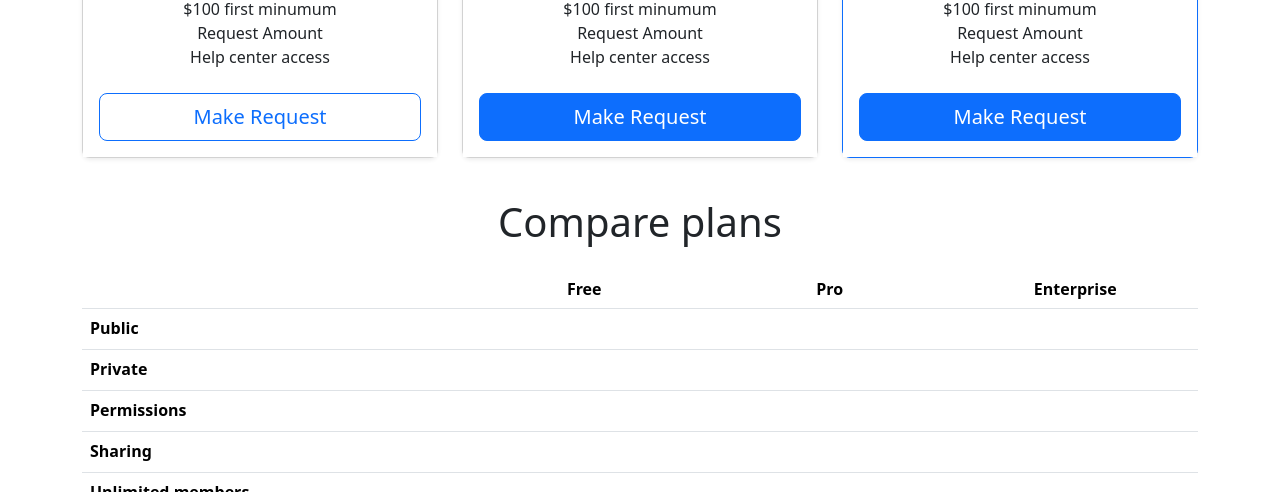
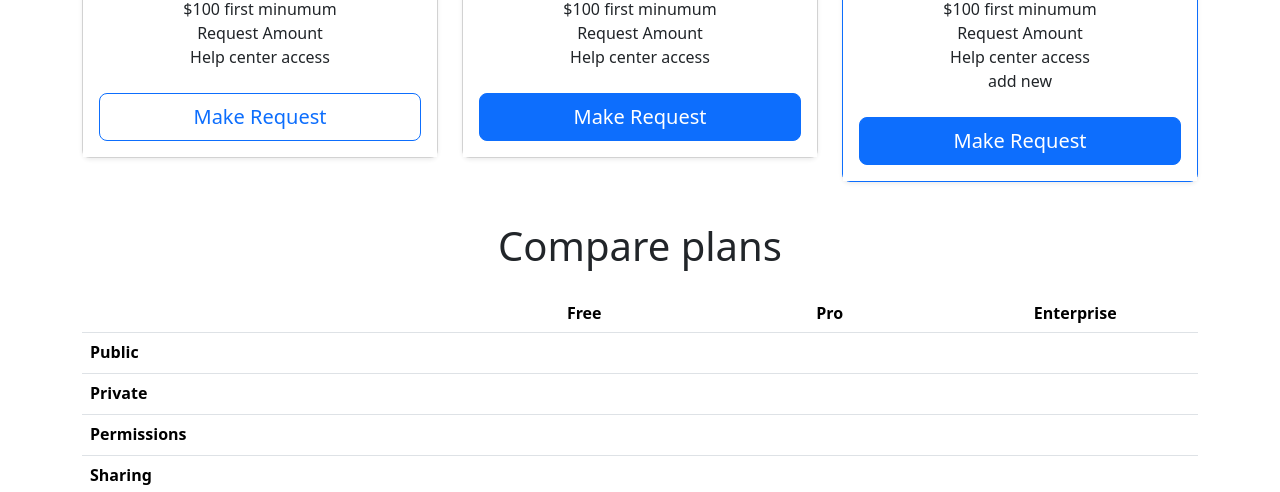
Before and after one commit to VamshiNetha18/html-Currency-Excahnge, a plain HTML site: page Money Exchange/index.html in a window 1280 px wide. Shown: the part 608-1100 px from the top of the page. Drawn offline with nearby package versions, Linux system fonts and the light colour scheme.

Commit message:
add new line

```diff
--- a/Money Exchange/index.html
+++ b/Money Exchange/index.html
@@ -134,6 +134,7 @@
               <li>$100 first minumum </li>
               <li>Request Amount</li>
               <li>Help center access</li>
+              <li> add new </li>
             </ul>
             <button type="button" class="w-100 btn btn-lg btn-primary">Make Request</button>
           </div>
```
